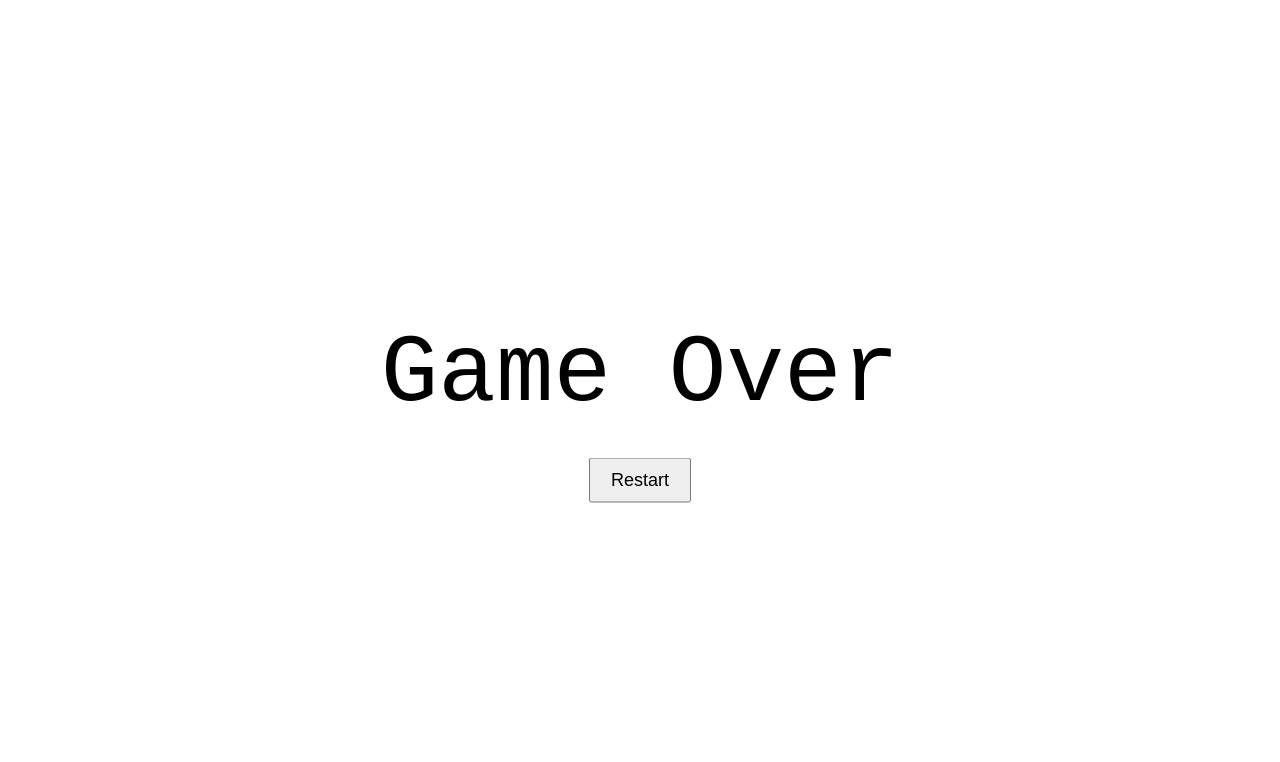
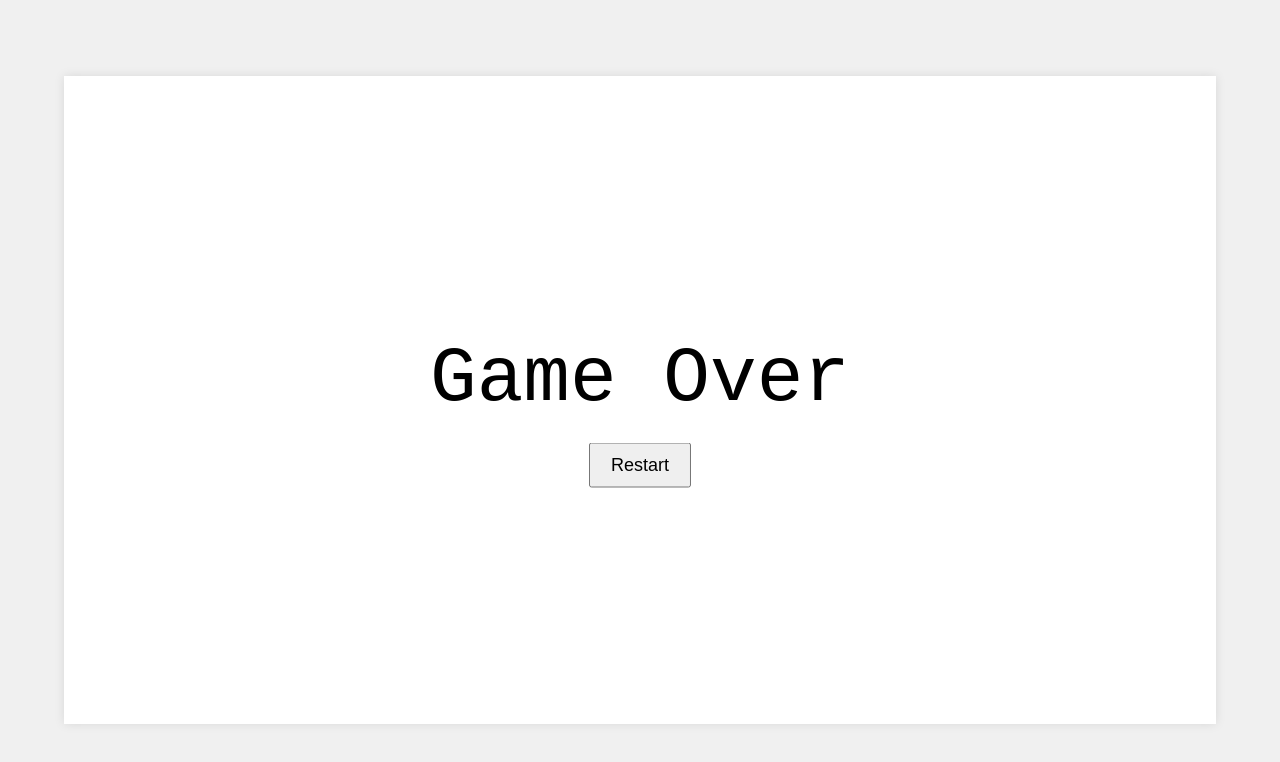
Before and after one commit to laniakeaoverflow/dino-jump-game, a plain HTML site: page index.html in a window 1280 px wide. Drawn offline with Linux system fonts and the light colour scheme.

Commit message:
Add a edge

```diff
--- a/index.html
+++ b/index.html
@@ -11,15 +11,17 @@
             width: 100%;
             height: 100%;
             overflow: hidden;
+            display: flex;
+            justify-content: center;
+            align-items: center;
+            background-color: #f0f0f0;
         }
         #gameContainer {
-            width: 100%;
-            height: 100%;
             position: relative;
+            background-color: white;
+            box-shadow: 0 0 10px rgba(0,0,0,0.1);
         }
         #gameCanvas {
-            width: 100%;
-            height: 100%;
             display: block;
         }
         #touchArea {
@@ -50,15 +52,17 @@
     <div id="gameContainer">
         <canvas id="gameCanvas"></canvas>
         <div id="touchArea"></div>
+        <button id="restartButton">Restart</button>
     </div>
-    <button id="restartButton">Restart</button>
 
     <script>
         const canvas = document.getElementById('gameCanvas');
         const ctx = canvas.getContext('2d');
         const restartButton = document.getElementById('restartButton');
         const touchArea = document.getElementById('touchArea');
+        const container = document.getElementById('gameContainer');
 
+        const GAME_ASPECT_RATIO = 16 / 9;
         let canvasWidth, canvasHeight;
         let cat, obstacle;
         let score = 0;
@@ -89,11 +93,22 @@
         }
 
         function resizeCanvas() {
-            const container = document.getElementById('gameContainer');
-            canvasWidth = container.clientWidth;
-            canvasHeight = container.clientHeight;
+            const windowWidth = window.innerWidth;
+            const windowHeight = window.innerHeight;
+
+            if (windowWidth / windowHeight > GAME_ASPECT_RATIO) {
+                canvasHeight = windowHeight * 0.9;
+                canvasWidth = canvasHeight * GAME_ASPECT_RATIO;
+            } else {
+                canvasWidth = windowWidth * 0.9;
+                canvasHeight = canvasWidth / GAME_ASPECT_RATIO;
+            }
+
             canvas.width = canvasWidth;
             canvas.height = canvasHeight;
+            container.style.width = `${canvasWidth}px`;
+            container.style.height = `${canvasHeight}px`;
+
             initGame();
         }
 
```
